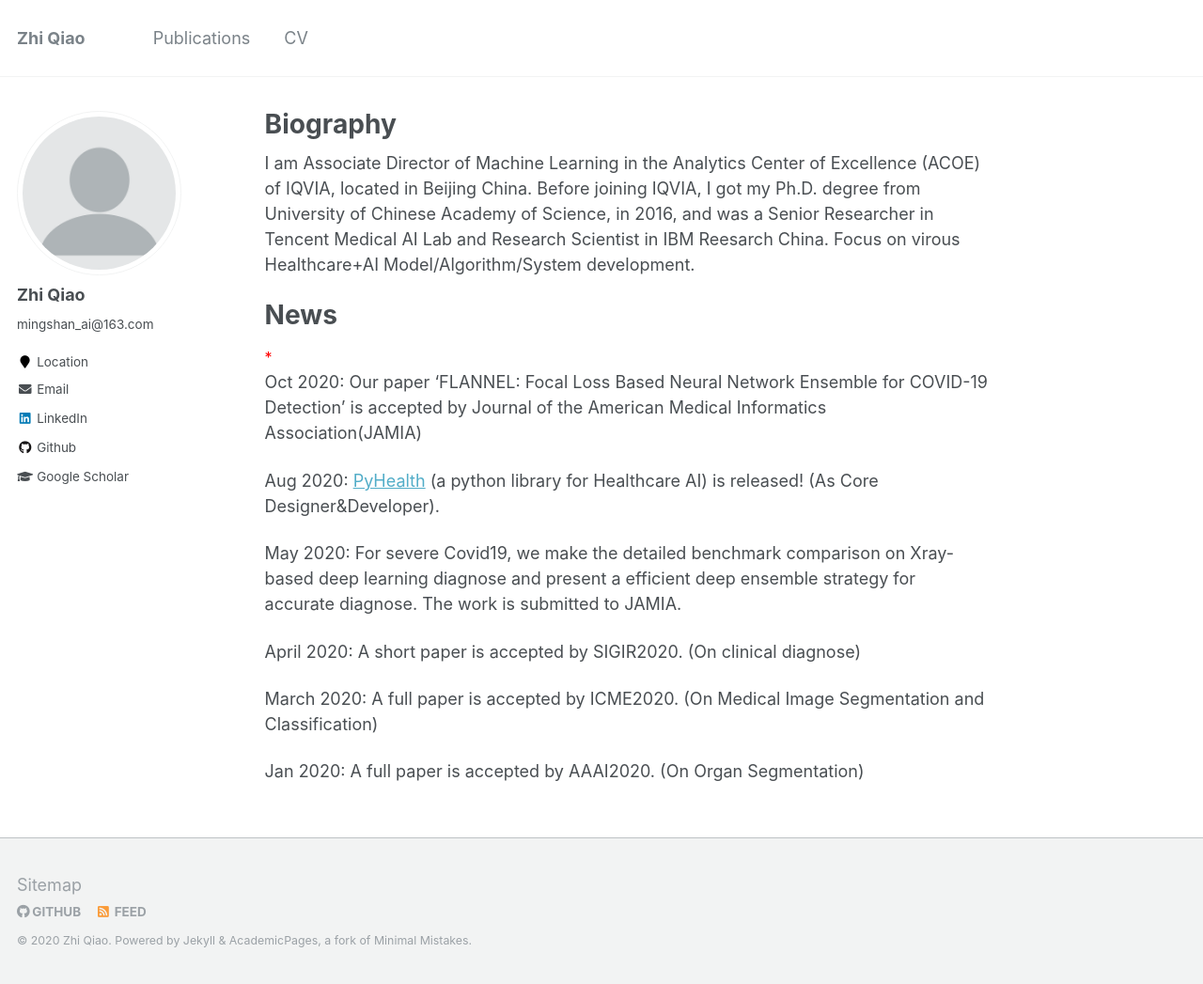
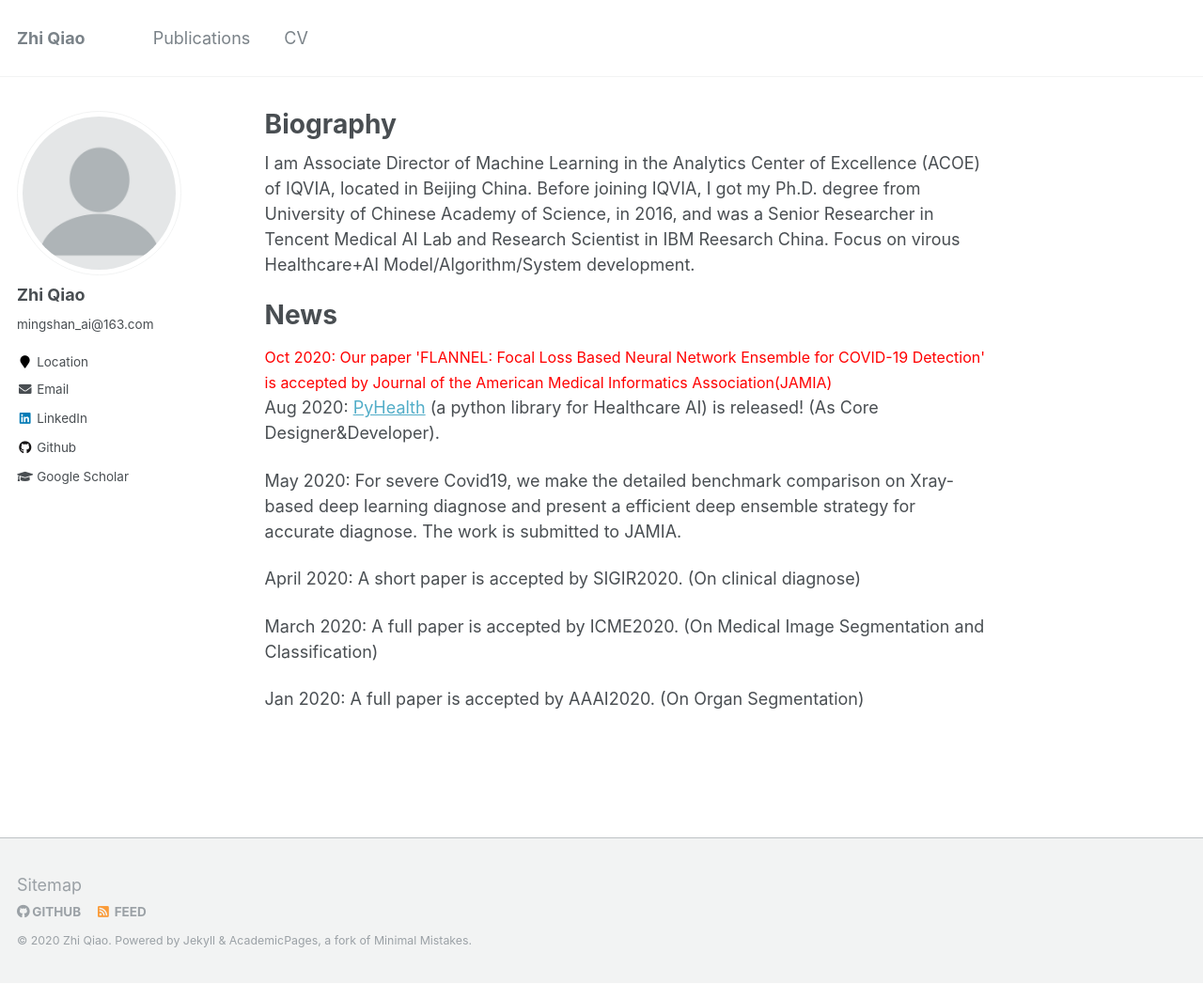
Before and after one commit to qxiaobu/qxiaobu.github.io, a Jekyll site: the page built from _pages/about.md, in a window 1280 px wide and 1047 px high. Shown: the whole window at 94% size. Built offline with Jekyll 4.4.1, drawn with Linux system fonts in a browser that asks for light colours.

Commit message:
Update about.md

```diff
--- a/_pages/about.md
+++ b/_pages/about.md
@@ -12,7 +12,7 @@ I am Associate Director of Machine Learning in the Analytics Center of Excellenc
 
 News
 ======
-<font size="3" color="red">*</font> Oct 2020: Our paper 'FLANNEL: Focal Loss Based Neural Network Ensemble for COVID-19 Detection' is accepted by Journal of the American Medical Informatics Association(JAMIA)
+<font size="3" color="red">Oct 2020: Our paper 'FLANNEL: Focal Loss Based Neural Network Ensemble for COVID-19 Detection' is accepted by Journal of the American Medical Informatics Association(JAMIA)</font>
 
   Aug 2020: [PyHealth](https://github.com/yzhao062/PyHealth) (a python library for Healthcare AI) is released! (As Core Designer&Developer).
 
```
